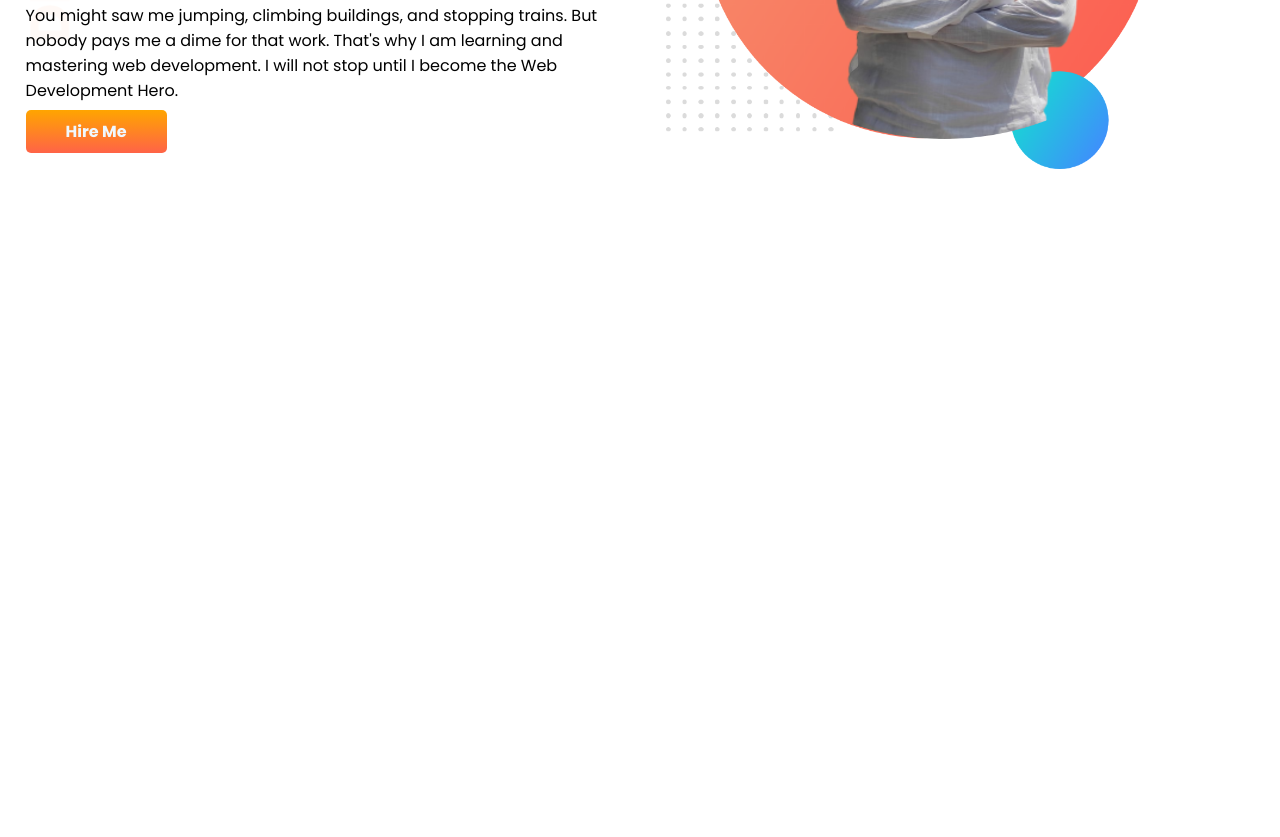
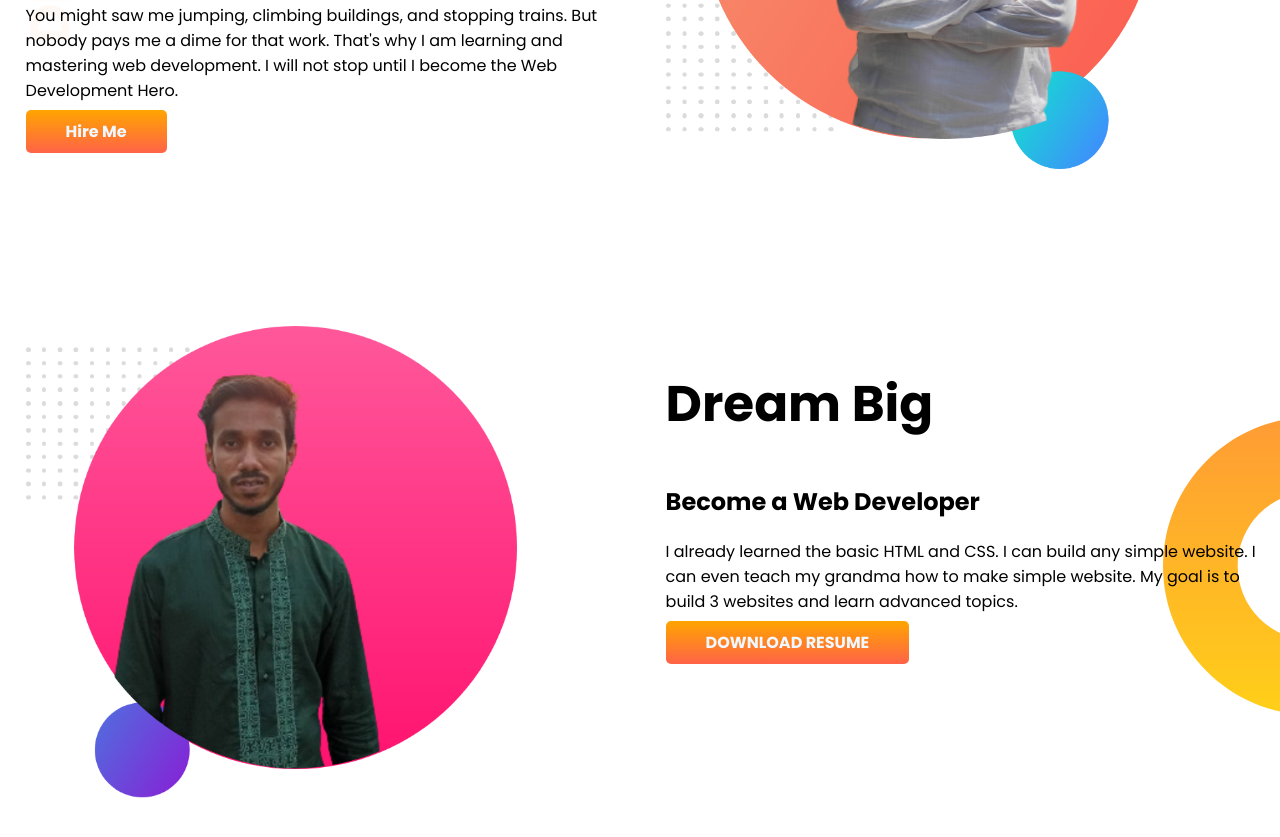
Before and after one commit to Reza0302/developer-portfolio, a plain HTML site: page index.html in a window 1280 px wide. Shown: the part 319-1156 px from the top of the page. Before the commit the page ends 800 px from the top, so only its background shows below. Drawn offline with Linux system fonts and the light colour scheme; a web font is replaced by a local one.

Commit message:
dream big

```diff
--- a/index.html
+++ b/index.html
@@ -23,5 +23,16 @@
             <img src="images/reza1.png" alt="">
         </div>
     </section>
+    <section class="dream-big">
+        <div class="half-width">
+            <img src="images/reza2.png" alt="">
+        </div>
+        <div class="half-width">
+            <h1>Dream Big</h1>
+            <h2>Become a Web Developer</h2>
+            <p>I already learned the basic HTML and CSS. I can build any simple website. I can even teach my grandma how to make simple website. My goal is to build 3 websites and learn advanced topics.</p>
+            <a class="link-button" href="" target="_blank">DOWNLOAD RESUME</a>
+        </div>
+    </section>
 </body>
 </html>
--- a/style.css
+++ b/style.css
@@ -10,6 +10,7 @@ h1{
 }
 section{
     display: flex;
+    margin-bottom: 150px;
 }
 .half-width{
     width: 50%;
@@ -30,3 +31,8 @@ section{
     background-image: url(images/top-banner.png);
     background-repeat: no-repeat;
 }
+.dream-big{
+    background-image: url(images/dream-bg.png);
+    background-repeat: no-repeat;
+    background-position: right;
+}
```
